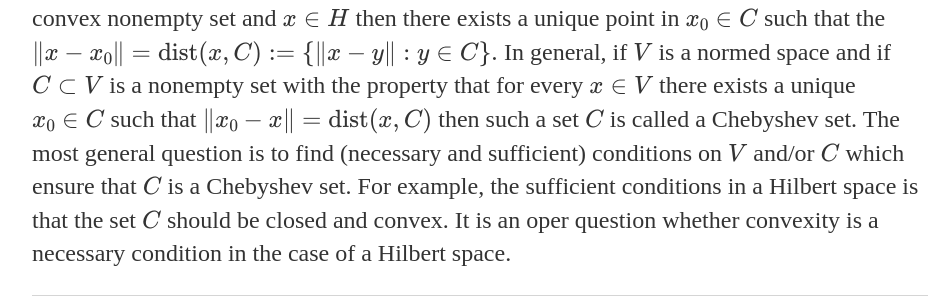
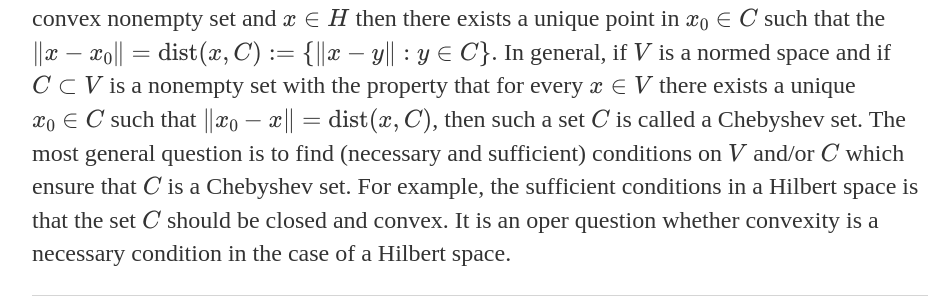
Before and after one commit to nirakarneo/nirakarneo.github.io, a Jekyll site: the page built from _posts/2016-02-29-new-post-01.md, in a window 1280 px wide. Shown: the part 471-770 px from the top of the page, without its empty margins (160-1109 px from the left). Built offline with Jekyll 4.4.1, drawn with Linux system fonts in a browser that asks for light colours; formulas are drawn with MathJax 3; comment, search, counter and statistics services are not loaded.

```diff
--- a/_posts/2016-02-29-new-post-01.md
+++ b/_posts/2016-02-29-new-post-01.md
@@ -8,4 +8,4 @@ Let $$V_{\mathbb{R}}$$ be a real vector space. The complexification of $$V_{\mat
 *   If $$V_{\mathbb{R}}$$ has additional structures like having norm, etc., do they also extend to its complexification?
 *   Conversely, if the complexification has some addition property, does the original space also has that property?
 
-The other topic is about Chebyshev sets. Recall that in a Hilbert space $$H$$, if $$C$$ is a closed convex nonempty set and $$x\in H$$ then there exists a unique point in $$x_0\in C$$ such that the $$\|x-x_0\|=\text{dist}(x,C):=\{\|x-y\|:y\in C\}.$$ In general, if $$V$$ is a normed space and if $$C\subset V$$ is a nonempty set with the property that for every $$x\in V$$ there exists a unique $$x_0\in C$$ such that $$\|x_0-x\|=\text{dist}(x,C)$$ then such a set $$C$$ is called a Chebyshev set. The most general question is to find (necessary and sufficient) conditions on $$V$$ and/or $$C$$ which ensure that $$C$$ is a Chebyshev set. For example, the sufficient conditions in a Hilbert space is that the set $$C$$ should be closed and convex. It is an oper question whether convexity is a necessary condition in the case of a Hilbert space.
+The other topic is about Chebyshev sets. Recall that in a Hilbert space $$H$$, if $$C$$ is a closed convex nonempty set and $$x\in H$$ then there exists a unique point in $$x_0\in C$$ such that the $$\|x-x_0\|=\text{dist}(x,C):=\{\|x-y\|:y\in C\}.$$ In general, if $$V$$ is a normed space and if $$C\subset V$$ is a nonempty set with the property that for every $$x\in V$$ there exists a unique $$x_0\in C$$ such that $$\|x_0-x\|=\text{dist}(x,C)$$, then such a set $$C$$ is called a Chebyshev set. The most general question is to find (necessary and sufficient) conditions on $$V$$ and/or $$C$$ which ensure that $$C$$ is a Chebyshev set. For example, the sufficient conditions in a Hilbert space is that the set $$C$$ should be closed and convex. It is an oper question whether convexity is a necessary condition in the case of a Hilbert space.
```
